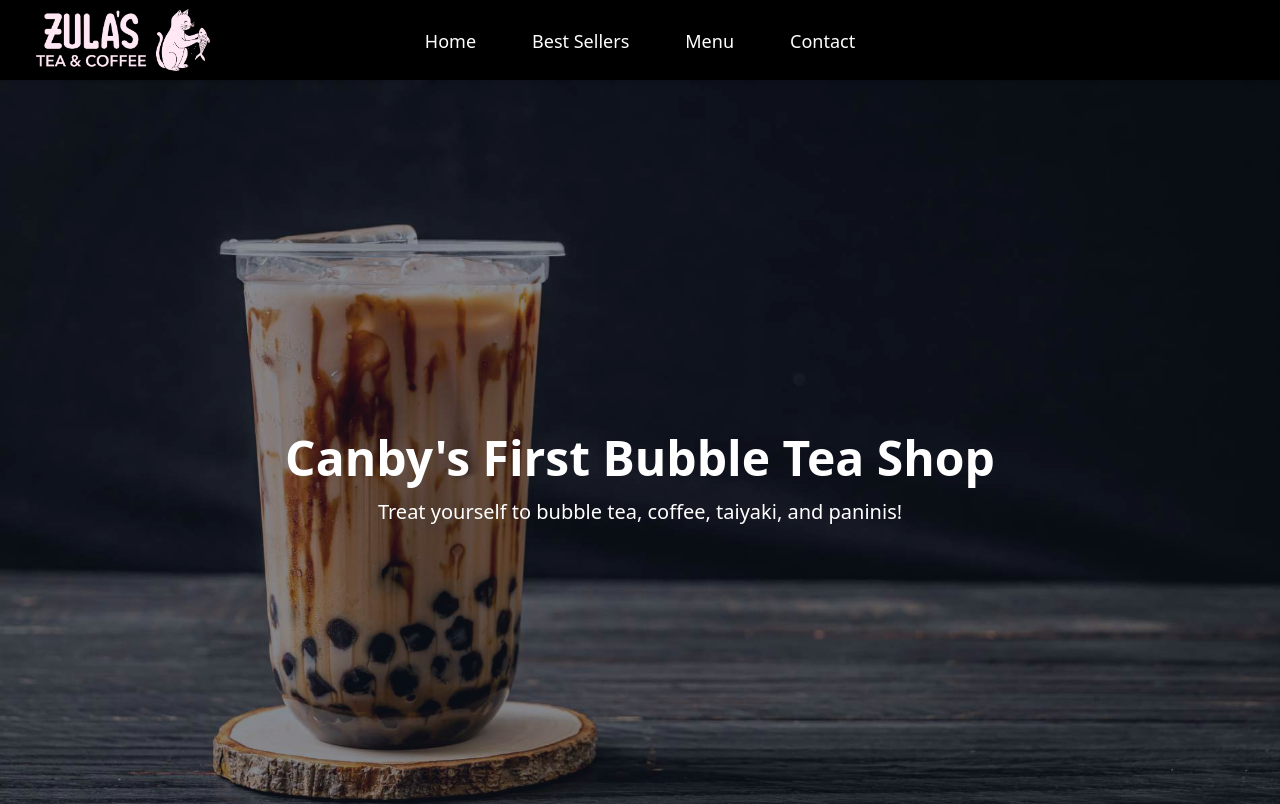
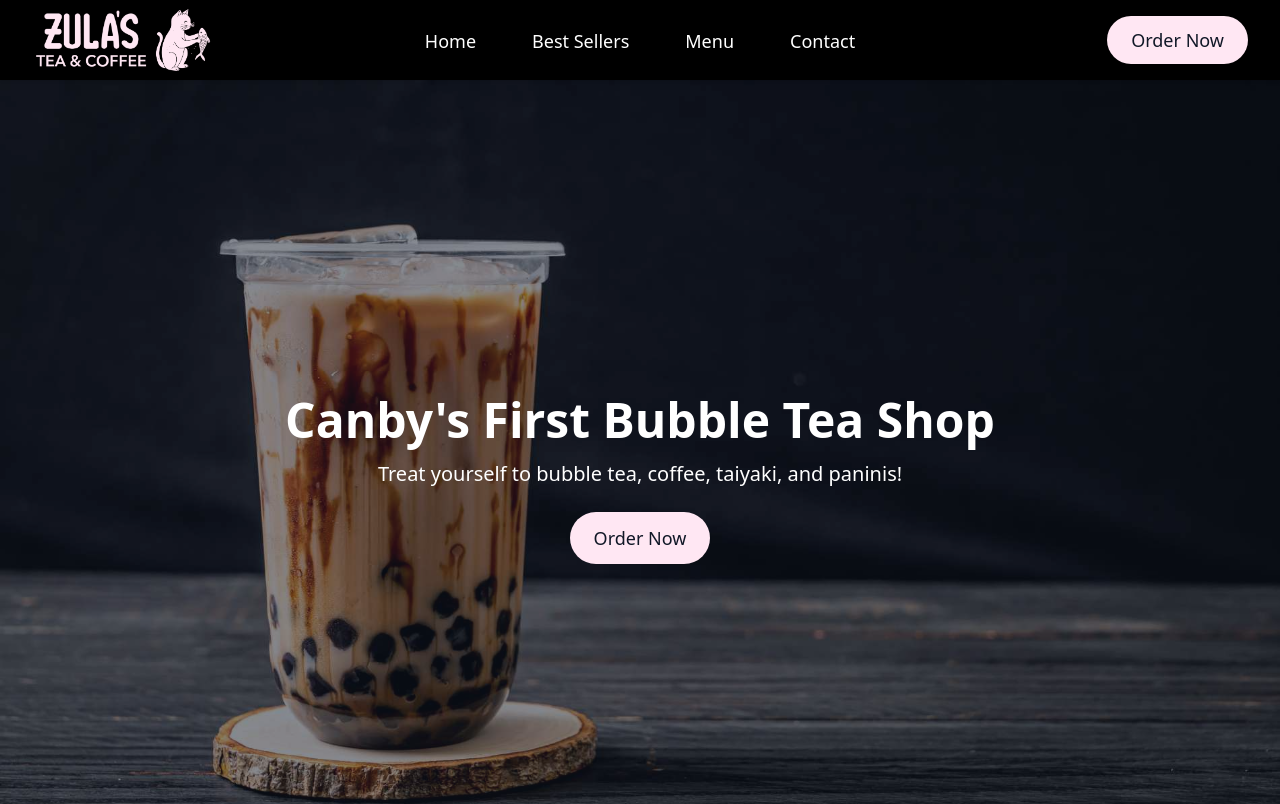
Before and after one commit to joelhenningsen/zulastea, a website: page index.html in a window 1280 px wide. Shown: the top 804 px of the page. Drawn offline with Linux system fonts and the light colour scheme.

Commit message:
Add online ordering

```diff
--- a/index.html
+++ b/index.html
@@ -35,11 +35,11 @@
 
 
             <!-- Right: Order Button -->
-            <!-- <div class="flex-shrink-0">
-                <a href="https://order.online/business/smashback-burger-13074883" class="bg-smashYellow text-gray-900 py-3 px-6 rounded-full text-lg font-medium hover:bg-smashRed hover:text-white">
+            <div class="flex-shrink-0">
+                <a href="https://order.online/business/zulas-tea--coffee-13615025" class="bg-zulasLightPink text-gray-900 py-3 px-6 rounded-full text-lg font-medium hover:bg-zulasDarkerPink hover:text-white">
                     Order Now
                 </a>
-            </div> -->
+            </div>
         </div>
     </div>
 </nav>
@@ -52,7 +52,7 @@
         <div class="text-center">
         <h1 class="text-white text-5xl font-bold">Canby's First Bubble Tea Shop</h1>
         <p class="text-white text-xl mt-4">Treat yourself to bubble tea, coffee, taiyaki, and paninis!</p>
-        <!-- <a href="https://order.online/business/smashback-burger-13074883" class="mt-6 inline-block bg-smashYellow text-gray-900 py-3 px-6 rounded-full text-lg font-medium hover:bg-smashRed hover:text-white"">Order Now</a> -->
+        <a href="https://order.online/business/zulas-tea--coffee-13615025" class="mt-6 inline-block bg-zulasLightPink text-gray-900 py-3 px-6 rounded-full text-lg font-medium hover:bg-zulasDarkerPink hover:text-white"">Order Now</a>
         </div>
     </div>
 </div>
```
Also changed, not shown: dist/styles.css.
